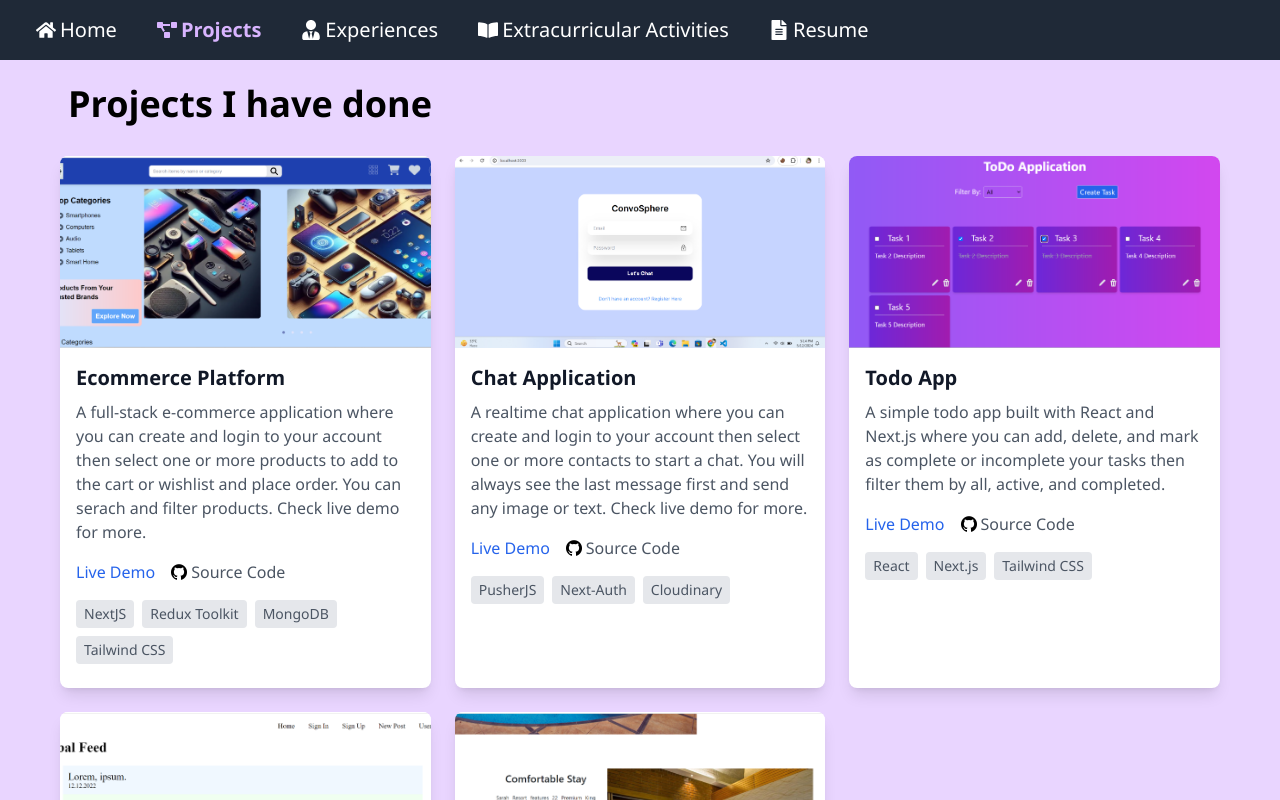
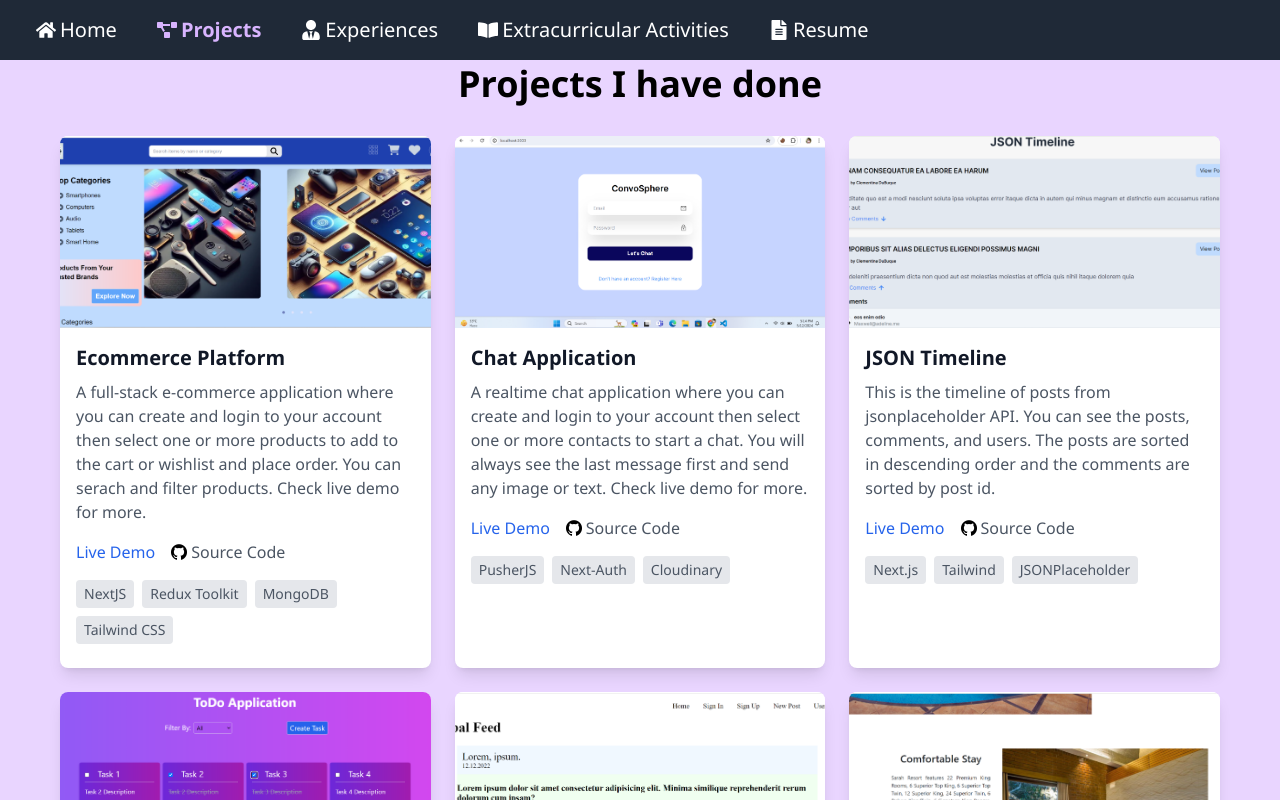
Before and after one commit to mmh-masud-03/portfolio, a Next.js app: page /projects in a window 1280 px wide. Shown: the top 800 px of the page. Built offline with nearby package versions, Linux system fonts and the light colour scheme.

Commit message:
revision 2

```diff
--- a/src/app/components/NavBar.tsx
+++ b/src/app/components/NavBar.tsx
@@ -10,7 +10,7 @@ import {
 
 const NavBar: React.FC = () => {
   return (
-    <nav className=" w-full bg-gray-800 p-4 md:flex">
+    <nav className="fixed top-0 left-0 right-0  w-full bg-gray-800 p-4 md:flex z-50 ">
       <div className="flex items-center ">
         <NavItem icon={<FaHome />} label="Home" href="/" />
         <NavItem
--- a/src/app/components/ProjectsCard.tsx
+++ b/src/app/components/ProjectsCard.tsx
@@ -20,6 +20,15 @@ const portfolioData = [
     tech: ["PusherJS", "Next-Auth", "Cloudinary"],
   },
   {
+    title: "JSON Timeline",
+    description:
+      "This is the timeline of posts from jsonplaceholder API. You can see the posts, comments, and users. The posts are sorted in descending order and the comments are sorted by post id.",
+    image: "/images/json-timeline.png",
+    url: "https://json-timeline.vercel.app/",
+    github: "https://github.com/mmh-masud-03/json-timeline",
+    tech: ["Next.js", "Tailwind", "JSONPlaceholder"],
+  },
+  {
     title: "Todo App",
     description:
       "A simple todo app built with React and Next.js where you can add, delete, and mark as complete or incomplete your tasks then filter them by all, active, and completed.",
@@ -37,15 +46,7 @@ const portfolioData = [
     github: "https://github.com/mmh-masud-03/Blog_React",
     tech: ["React.js", "Markdown", "CSS"],
   },
-  // {
-  //   title: "E-commerce Site",
-  //   description:
-  //     "A mock e-commerce site built with Next.js and Stripe. It has a cart functionality and a checkout page. The products are fetched from a local JSON file. The payment is handled by Stripe.",
-  //   image: "/images/coming-soon.png",
-  //   url: "#",
-  //   github: "https://github.com/",
-  //   tech: ["Next.js", "Stripe", "Tailwind CSS"],
-  // },
+
   {
     title: "Resort Site",
     description:
--- a/src/app/experiences/page.tsx
+++ b/src/app/experiences/page.tsx
@@ -3,8 +3,10 @@ import Github from "../components/Github";
 
 function page() {
   return (
-    <div className="flex flex-col mx-auto justify-center items-center">
-      <p className="mt-6 text-2xl md:text-3xl">Where I worked before</p>
+    <div className="flex flex-col mx-auto justify-center items-center mt-10">
+      <p className="mt-6 text-2xl md:text-3xl font-bold">
+        Where I worked before
+      </p>
       <ExperiencesCard />
       <Github />
     </div>
--- a/src/app/extra/page.tsx
+++ b/src/app/extra/page.tsx
@@ -2,7 +2,7 @@ import ExtracurricularSection from "@/app/components/Extracurricular";
 
 function page() {
   return (
-    <div>
+    <div className="flex flex-col mx-auto justify-center items-center mt-10">
       <ExtracurricularSection />
     </div>
   );
--- a/src/app/page.tsx
+++ b/src/app/page.tsx
@@ -8,7 +8,7 @@ import AboutMe from "./components/AboutMe";
 
 export default function Home() {
   return (
-    <main className="container mx-auto px-4">
+    <main className="container mx-auto px-4 mt-6">
       <div className="flex flex-col  md:ml-4 md:flex-row justify-between items-center">
         <div className="w-full md:w-1/2 mb-8 md:pb-8 md:mr-10">
           <h1 className="text-2xl md:text-4xl font-bold text-gray-900 dark:text-gray-100 py-5">
--- a/src/app/projects/page.tsx
+++ b/src/app/projects/page.tsx
@@ -2,8 +2,8 @@ import ProjectsCard from "../components/ProjectsCard";
 
 function page() {
   return (
-    <div className="mx-5">
-      <p className="text-4xl font-semibold mt-6 ml-12">Projects I have done</p>
+    <div className="mx-5 mt-16">
+      <p className="text-4xl font-semibold text-center">Projects I have done</p>
       <ProjectsCard />
     </div>
   );
--- a/src/app/resume/page.tsx
+++ b/src/app/resume/page.tsx
@@ -2,7 +2,7 @@ import Resume from "../components/Resume";
 
 function page() {
   return (
-    <div>
+    <div className="mt-16">
       <Resume />
     </div>
   );
```
Also changed, not shown: public/images/json-timeline.png (added).
